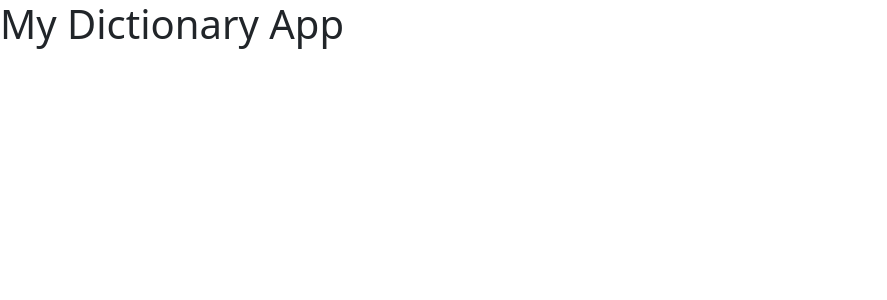
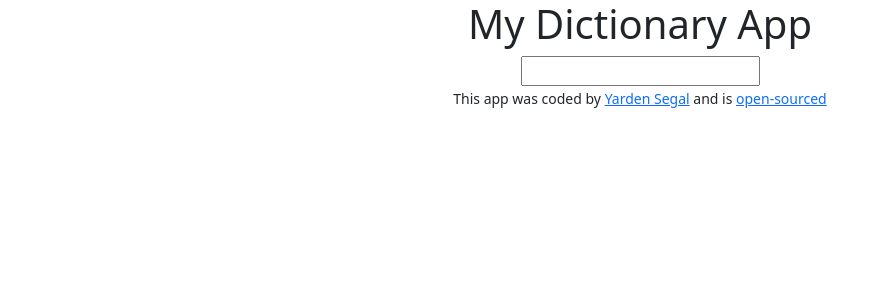
Before and after one commit to yardenSegal13/dictionary-app, a React (Create React App) app: page / in a window 1280 px wide. Shown: the top 300 px of the page, without its empty margins (0-887 px from the left). Built offline with nearby package versions, Linux system fonts and the light colour scheme.

Commit message:
Created the first search form

```diff
--- a/src/App.css
+++ b/src/App.css
@@ -0,0 +1,3 @@
+.App {
+  text-align: center;
+}
--- a/src/App.js
+++ b/src/App.js
@@ -1,9 +1,22 @@
 import "./App.css";
+import Dictionary from "./Dictionary";
 
 function App() {
   return (
     <div className="App">
-      <h1>My Dictionary App</h1>
+      <div className="container">
+        <h1>My Dictionary App</h1>
+        <Dictionary />
+        <footer>
+          <small>
+            This app was coded by{" "}
+            <a href="https://roaring-meerkat-e39285.netlify.app/">
+              Yarden Segal
+            </a>{" "}
+            and is <a href="https://github.com/yardenSegal13">open-sourced</a>
+          </small>
+        </footer>
+      </div>
     </div>
   );
 }
--- /dev/null
+++ b/src/Dictionary.js
@@ -0,0 +1,20 @@
+import { useState } from "react";
+
+export default function Dictionary() {
+  const [userInput, setUserInput] = useState("");
+  function getDefinition(event) {
+    event.preventDefault();
+    alert(`looking for ${userInput} definiton`);
+  }
+
+  function handleInput(event) {
+    event.preventDefault();
+    setUserInput(event.target.value);
+  }
+
+  return (
+    <form onSubmit={getDefinition}>
+      <input type="search" onChange={handleInput} />
+    </form>
+  );
+}
```
Also changed, not shown: public/manifest.json.
